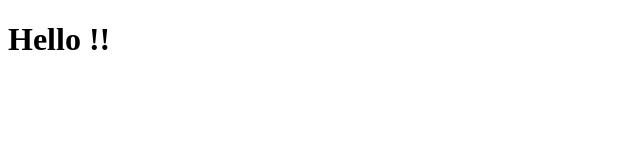
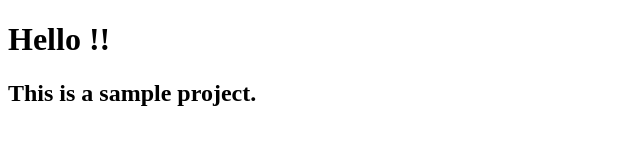
Before and after one commit to sherlyshindal/project2, a plain HTML site: page index.html in a window 1280 px wide. Shown: the whole page, without its empty margins (0-640 px from the left). Drawn offline with Linux system fonts and the light colour scheme.

Commit message:
update index.html

```diff
--- a/index.html
+++ b/index.html
@@ -7,5 +7,6 @@
 </head>
 <body>
     <h1>Hello !!</h1>
+   <h2>This is a sample project.</h2>
 </body>
 </html>
```
